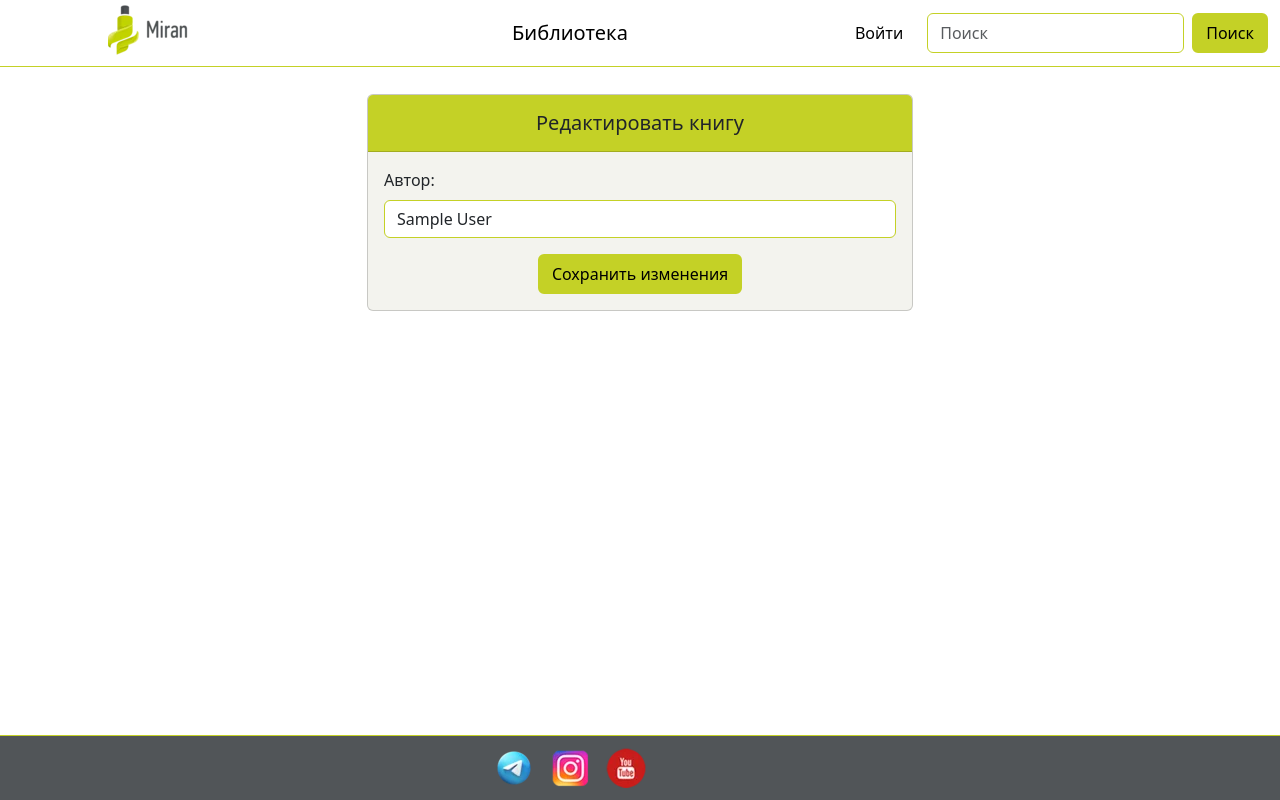
After one commit to Sanch13/miran, a Django app: a page that uses miran/books/templates/books/edit_book.html in a window 1280 px wide. The commit adds this page. Run offline with Django 4.2, Linux system fonts and the light colour scheme; tables that the repository leaves empty hold one stand-in row (values such as "Sample post"); parts of the project's set-up code (start-up, migrations or seed data) failed here and were passed over; some libraries are stand-ins or nearby versions.

Commit message:
added edit

```diff
--- /dev/null
+++ b/miran/books/templates/books/edit_book.html
@@ -0,0 +1,75 @@
+{% extends 'users/base.html' %}
+{% load static %}
+
+{% block title %}
+<title>Список книг с QR-code</title>
+{% endblock title %}
+
+{% block content %}
+
+<div class="row justify-content-center">
+    <div class="col-md-6">
+        <div class="card mt-xl-4 mx-auto">
+            <div class="card-header text-center">
+                <h5 class="my-2">Редактировать книгу</h5>
+            </div>
+            <div class="card-body">
+                <form method="post" action="{% url 'books:edit' book.slug %}">
+                    {% csrf_token %}
+<!--                    {{ form.as_p }}-->
+                    <div class="mb-3">
+                        <label for="id_author" class="form-label">Автор:</label>
+                        <input type="text" name="author" value="{{book.author}}"
+                               maxlength="250"
+                        class="form-control" required="" id="id_author">
+                    </div>
+<!--                    <div class="mb-3">-->
+<!--                        <label for="id_title" class="form-label">Название книги:</label>-->
+<!--                        <input type="text" name="title"-->
+<!--                               value="{{book.title}}" class="form-control"-->
+<!--                               maxlength="250" required="" id="id_title">-->
+<!--                    </div>-->
+<!--                    <div class="mb-3">-->
+<!--                        <label for="id_year">Дата издания:</label>-->
+<!--                        <input type="number" name="year" value="{{form.year}}" min="1900"-->
+<!--                               required=""-->
+<!--                               id="id_year">-->
+<!--                    </div>-->
+<!--                    <div class="mb-3">-->
+<!--                        <label for="id_description">Краткое описание книги:</label>-->
+<!--                        <textarea name="description" cols="40" rows="10" maxlength="1000"-->
+<!--                                  id="id_description">{{form.description}}}</textarea>-->
+<!--                    </div>-->
+                    <!--                    <div class="mb-3">-->
+                    <!--                        <label for="{{ book.author.id_for_label }}"-->
+                    <!--                               class="form-label"> Автор книги</label>-->
+                    <!--                        <input type="text" class="form-control" value="{{ book.author }}">-->
+                    <!--                    </div>-->
+                    <!--                    <div class="mb-3">-->
+                    <!--                        <label for="{{ form.title.id_for_label }}"-->
+                    <!--                               class="form-label"> Название книги </label>-->
+                    <!--                        <input type="text" class="form-control" value="{{ book.title}}">-->
+                    <!--                    </div>-->
+                    <!--                    <div class="mb-3">-->
+                    <!--                        <label for="{{ form.year.id_for_label }}"-->
+                    <!--                               class="form-label"> Год издания </label>-->
+                    <!--                        <input type="number" class="form-control" value="{{ book.year}}">-->
+                    <!--                    </div>-->
+                    <!--                    <div class="mb-3">-->
+                    <!--                        <label for="{{ form.description.id_for_label }}"-->
+                    <!--                               class="form-label">Краткое описание книги </label>-->
+                    <!--                        <textarea class="form-control"-->
+                    <!--                                  name="description" cols="40" rows="10" maxlength="1000"-->
+                    <!--                                   id="id_description">{{ book.description }}</textarea>-->
+                    <!--                    </div>-->
+                    <div class="text-center">
+                        <button type="submit" class="btn btn-miran ">Сохранить изменения
+                        </button>
+                    </div>
+                </form>
+            </div>
+        </div>
+    </div>
+</div>
+
+{% endblock content %}
--- a/miran/books/templates/books/list_qr.html
+++ b/miran/books/templates/books/list_qr.html
@@ -14,6 +14,7 @@
         <th class="text-center align-middle">Название книги</th>
         <th class="text-center align-middle">QR-code книги</th>
         <th class="text-center align-middle">На печать</th>
+        <th class="text-center align-middle">Редактировать</th>
         </thead>
         <tbody >
         {% for book in books %}
@@ -32,6 +33,9 @@
             <td class="align-middle py-0">
                 <a href="#" onclick="printImage('{{ book.slug }}')">Напечатать QR-code</a>
             </td>
+            <td
+                    class="align-middle py-0"><a href="{% url 'books:edit' book.slug %}">
+                Редактировать</a></td>
         </tr>
         {% endfor %}
         </tbody>
--- a/miran/books/urls.py
+++ b/miran/books/urls.py
@@ -12,4 +12,5 @@ urlpatterns = [
     path('return_book/', views.return_book, name='return_book'),
     path('add_book/', views.add_book, name='add_book'),
     path('list_qr/', views.list_qr, name='list_qr'),
+    path('edit/<slug:slug>/', views.EditBook.as_view(), name='edit'),
 ]
--- a/miran/books/views.py
+++ b/miran/books/views.py
@@ -3,11 +3,12 @@ from datetime import timedelta
 from django.shortcuts import render, get_object_or_404, redirect
 from django.utils import timezone
 from django.contrib import messages
-from django.urls import reverse
+from django.urls import reverse, reverse_lazy
 from django.db.models import Q
+from django.views.generic.edit import UpdateView
 
 from .models import Book, History
-from .forms import BookSearchForm, AddBookForm
+from .forms import BookSearchForm, AddBookForm, EditBookForm
 from users.models import User
 
 
@@ -116,6 +117,14 @@ def add_book(request):
                   context=context)
 
 
+class EditBook(UpdateView):
+    # form_class = EditBookForm
+    model = Book
+    fields = ['author', 'title', 'description', 'year']
+    template_name = "books/edit_book.html"
+    success_url = reverse_lazy("books:list_qr")
+
+
 def list_qr(request):
     context = {
         "books": Book.objects.all(),
```
Also changed, not shown: miran/books/templates/books/detail_book.html (+20 -21 lines), miran/books/templates/books/add_book.html (indentation only).
